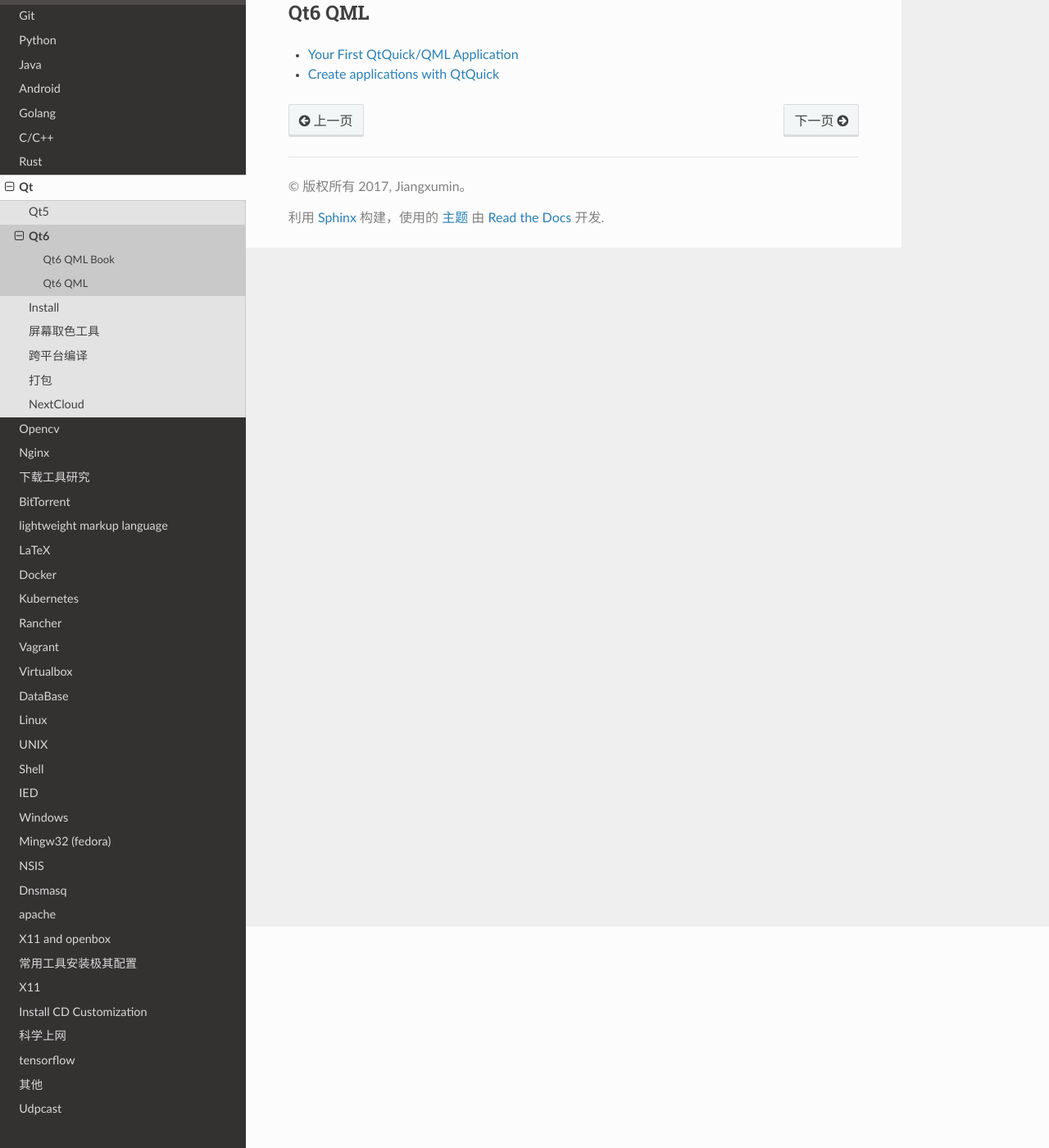
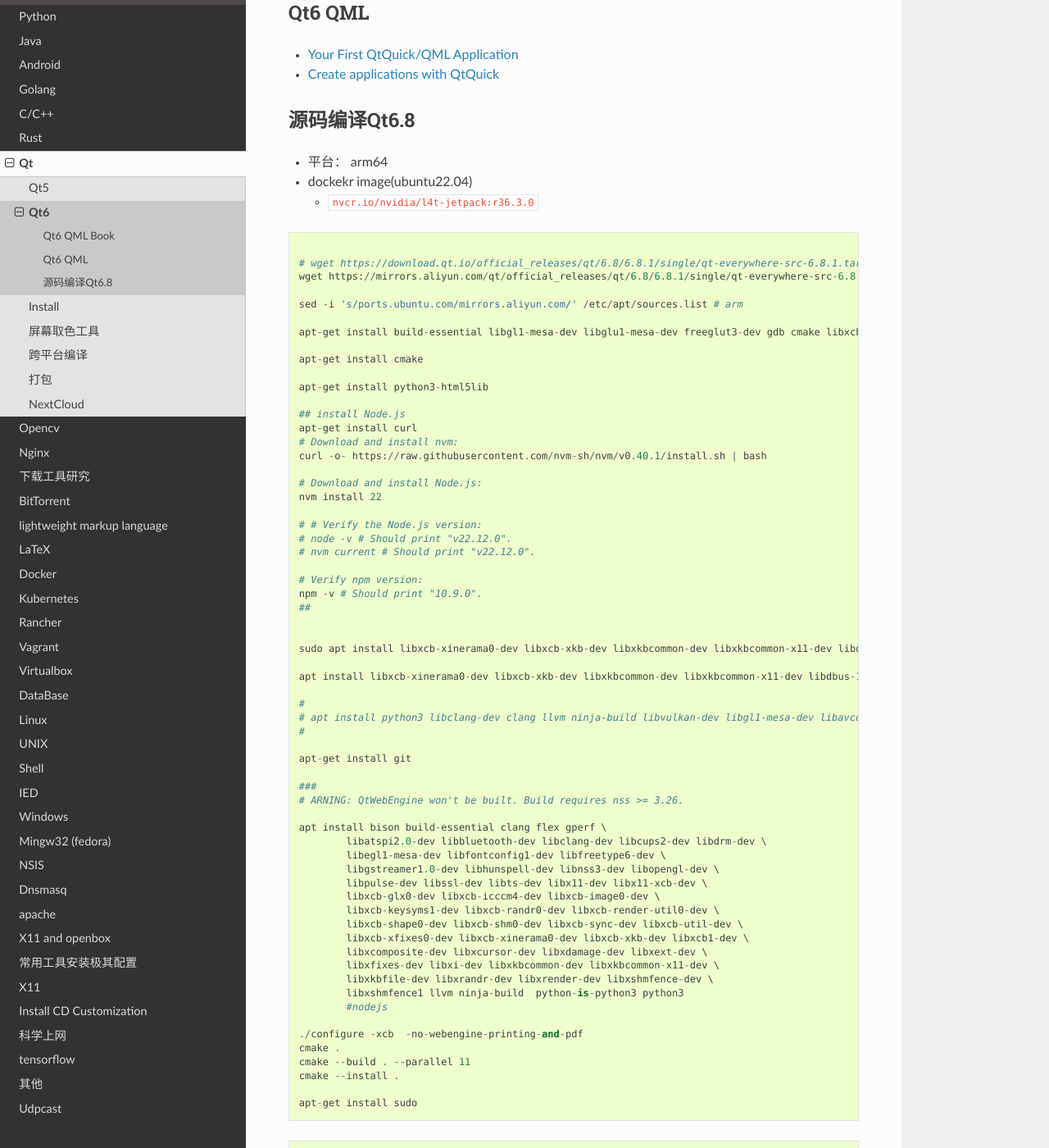
Before and after one commit to my-rds-store/my_space, a Sphinx documentation site: the page built from source/qt/Qt6.md, in a window 1280 px wide and 1400 px high, scrolled down 270 px. Shown: the whole window at 82% size. Built offline with Sphinx 7.4.7 and the Read the Docs theme 3.1.0, drawn with Linux system fonts in a browser that asks for light colours; some of the changed text lies outside the part shown.

Commit message:
update ...

````diff
--- a/source/qt/Qt6.md
+++ b/source/qt/Qt6.md
@@ -8,3 +8,91 @@
 
 * [Your First QtQuick/QML Application](https://doc.qt.io/qtforpython-6/tutorials/basictutorial/qml.html)
 * [Create applications with QtQuick](https://www.pythonguis.com/tutorials/pyqt6-qml-qtquick-python-application)
+
+
+## 源码编译Qt6.8
+
+* 平台：   arm64
+* dockekr image(ubuntu22.04)
+    * `nvcr.io/nvidia/l4t-jetpack:r36.3.0`
+
+```
+
+# wget https://download.qt.io/official_releases/qt/6.8/6.8.1/single/qt-everywhere-src-6.8.1.tar.xz
+wget https://mirrors.aliyun.com/qt/official_releases/qt/6.8/6.8.1/single/qt-everywhere-src-6.8.1.tar.xz
+
+sed -i 's/ports.ubuntu.com/mirrors.aliyun.com/' /etc/apt/sources.list # arm
+
+apt-get install build-essential libgl1-mesa-dev libglu1-mesa-dev freeglut3-dev gdb cmake libxcb-xinerama0-dev libfontconfig1-dev libfreetype6-dev '^libxcb.*-dev' libx11-xcb-dev libglu1-mesa-dev libxrender-dev libxi-dev libxkbcommon-dev libxkbcommon-x11-dev
+
+apt-get install cmake
+
+apt-get install python3-html5lib
+
+## install Node.js
+apt-get install curl
+# Download and install nvm:
+curl -o- https://raw.githubusercontent.com/nvm-sh/nvm/v0.40.1/install.sh | bash
+
+# Download and install Node.js:
+nvm install 22
+
+# # Verify the Node.js version:
+# node -v # Should print "v22.12.0".
+# nvm current # Should print "v22.12.0".
+
+# Verify npm version:
+npm -v # Should print "10.9.0".
+##
+
+
+sudo apt install libxcb-xinerama0-dev libxcb-xkb-dev libxkbcommon-dev libxkbcommon-x11-dev libdbus-1-dev libegl-dev libgbm-dev libgles-dev libgstreamer-plugins-base1.0-dev libgstreamer1.0-dev libpulse-dev libxcb-keysyms1-dev libxcb-cursor-dev libwayland-dev wayland-protocols libxrender-dev
+
+apt install libxcb-xinerama0-dev libxcb-xkb-dev libxkbcommon-dev libxkbcommon-x11-dev libdbus-1-dev libegl-dev libgbm-dev libgles-dev libgstreamer-plugins-base1.0-dev libgstreamer1.0-dev libpulse-dev libxcb-keysyms1-dev libxcb-cursor-dev libwayland-dev wayland-protocols libxrender-dev
+
+#
+# apt install python3 libclang-dev clang llvm ninja-build libvulkan-dev libgl1-mesa-dev libavcodec-dev libavformat-dev libopus-dev libvpx-dev libx11-xcb-dev libxcb-randr0-dev libxcb-shm0-dev libcups2-dev
+#
+
+apt-get install git
+
+###
+# ARNING: QtWebEngine won't be built. Build requires nss >= 3.26.
+
+apt install bison build-essential clang flex gperf \
+	libatspi2.0-dev libbluetooth-dev libclang-dev libcups2-dev libdrm-dev \
+	libegl1-mesa-dev libfontconfig1-dev libfreetype6-dev \
+	libgstreamer1.0-dev libhunspell-dev libnss3-dev libopengl-dev \
+	libpulse-dev libssl-dev libts-dev libx11-dev libx11-xcb-dev \
+	libxcb-glx0-dev libxcb-icccm4-dev libxcb-image0-dev \
+	libxcb-keysyms1-dev libxcb-randr0-dev libxcb-render-util0-dev \
+	libxcb-shape0-dev libxcb-shm0-dev libxcb-sync-dev libxcb-util-dev \
+	libxcb-xfixes0-dev libxcb-xinerama0-dev libxcb-xkb-dev libxcb1-dev \
+	libxcomposite-dev libxcursor-dev libxdamage-dev libxext-dev \
+	libxfixes-dev libxi-dev libxkbcommon-dev libxkbcommon-x11-dev \
+	libxkbfile-dev libxrandr-dev libxrender-dev libxshmfence-dev \
+	libxshmfence1 llvm ninja-build  python-is-python3 python3
+	#nodejs
+
+./configure -xcb  -no-webengine-printing-and-pdf
+cmake .
+cmake --build . --parallel 11
+cmake --install .
+
+apt-get install sudo
+```
+
+```dockerfile
+# install tzdate
+# 设置非交互模式，防止 tzdata 进入交互式配置
+ENV DEBIAN_FRONTEND=noninteractive
+
+# 安装 tzdata 和其他需要的软件包
+RUN apt-get update && apt-get install -y tzdata
+
+# 配置时区为 Asia/Shanghai（你可以根据需求更改）
+RUN ln -fs /usr/share/zoneinfo/Asia/Shanghai /etc/localtime && dpkg-reconfigure --frontend noninteractive tzdata
+
+# 还原 DEBIAN_FRONTEND 为 interactive（如果需要后续交互式安装）
+ENV DEBIAN_FRONTEND=interactive
+```
````
Also changed, not shown: 1 other file.
